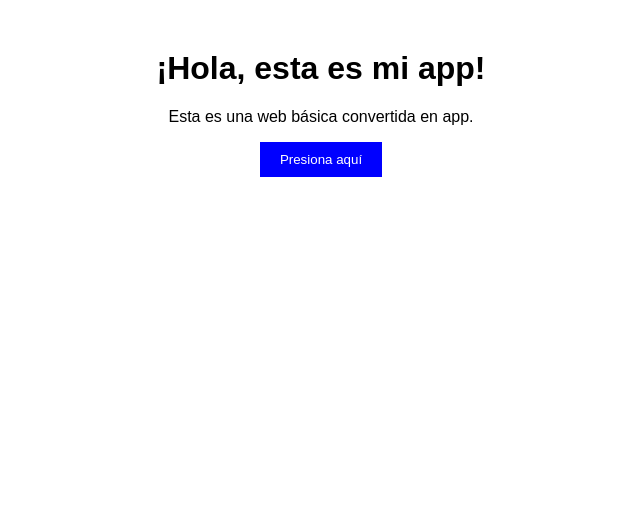
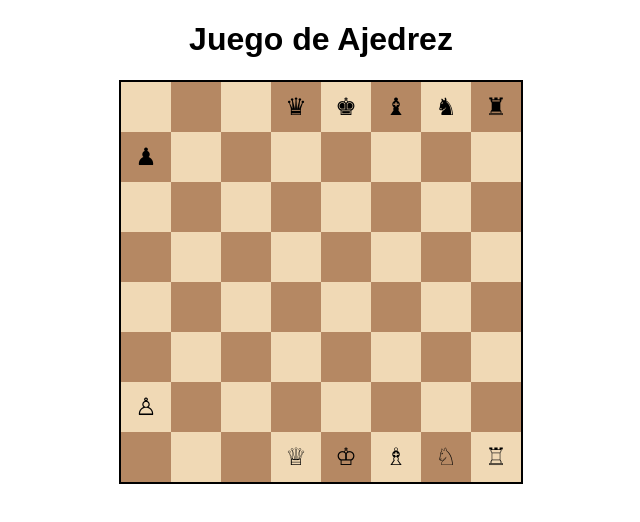
Before and after one commit to CODERLEARNER99/githubpagetesst, a plain HTML site: page index.html in a window 1280 px wide. Shown: the whole page, without its empty margins (319-959 px from the left). Drawn offline with Linux system fonts and the light colour scheme.

Commit message:
Update index.html

```diff
--- a/index.html
+++ b/index.html
@@ -6,12 +6,56 @@
 
     <meta charset="UTF-8">
     <meta name="viewport" content="width=device-width, initial-scale=1.0">
-    <title>Mi Web App</title>
-    <link rel="stylesheet" href="styles.css">
+    <title>Juego de Ajedrez</title>
+    <style>
+        body {
+            text-align: center;
+            font-family: Arial, sans-serif;
+        }
+        .chessboard {
+            display: grid;
+            grid-template-columns: repeat(8, 50px);
+            grid-template-rows: repeat(8, 50px);
+            width: 400px;
+            margin: auto;
+            border: 2px solid black;
+        }
+        .square {
+            width: 50px;
+            height: 50px;
+            display: flex;
+            align-items: center;
+            justify-content: center;
+            font-size: 24px;
+            cursor: grab;
+        }
+        .white { background-color: #f0d9b5; }
+        .black { background-color: #b58863; }
+    </style>
 </head>
 <body>
-    <h1>¡Hola, esta es mi app!</h1>
-    <p>Esta es una web básica convertida en app.</p>
-    <button onclick="alert('Botón presionado')">Presiona aquí</button>
+    <h1>Juego de Ajedrez</h1>
+    <div class="chessboard" id="board"></div>
+
+    <script>
+        const board = document.getElementById("board");
+        const pieces = {
+            '♜': 0, '♞': 1, '♝': 2, '♛': 3, '♚': 4, '♝': 5, '♞': 6, '♜': 7,
+            '♟': 8, '♙': 48,
+            '♖': 56, '♘': 57, '♗': 58, '♕': 59, '♔': 60, '♗': 61, '♘': 62, '♖': 63
+        };
+
+        function createBoard() {
+            for (let i = 0; i < 64; i++) {
+                const square = document.createElement("div");
+                square.className = "square " + ((Math.floor(i / 8) + i) % 2 === 0 ? "white" : "black");
+                if (Object.values(pieces).includes(i)) {
+                    square.textContent = Object.keys(pieces).find(key => pieces[key] === i);
+                }
+                board.appendChild(square);
+            }
+        }
+        createBoard();
+    </script>
 </body>
 </html>
```
